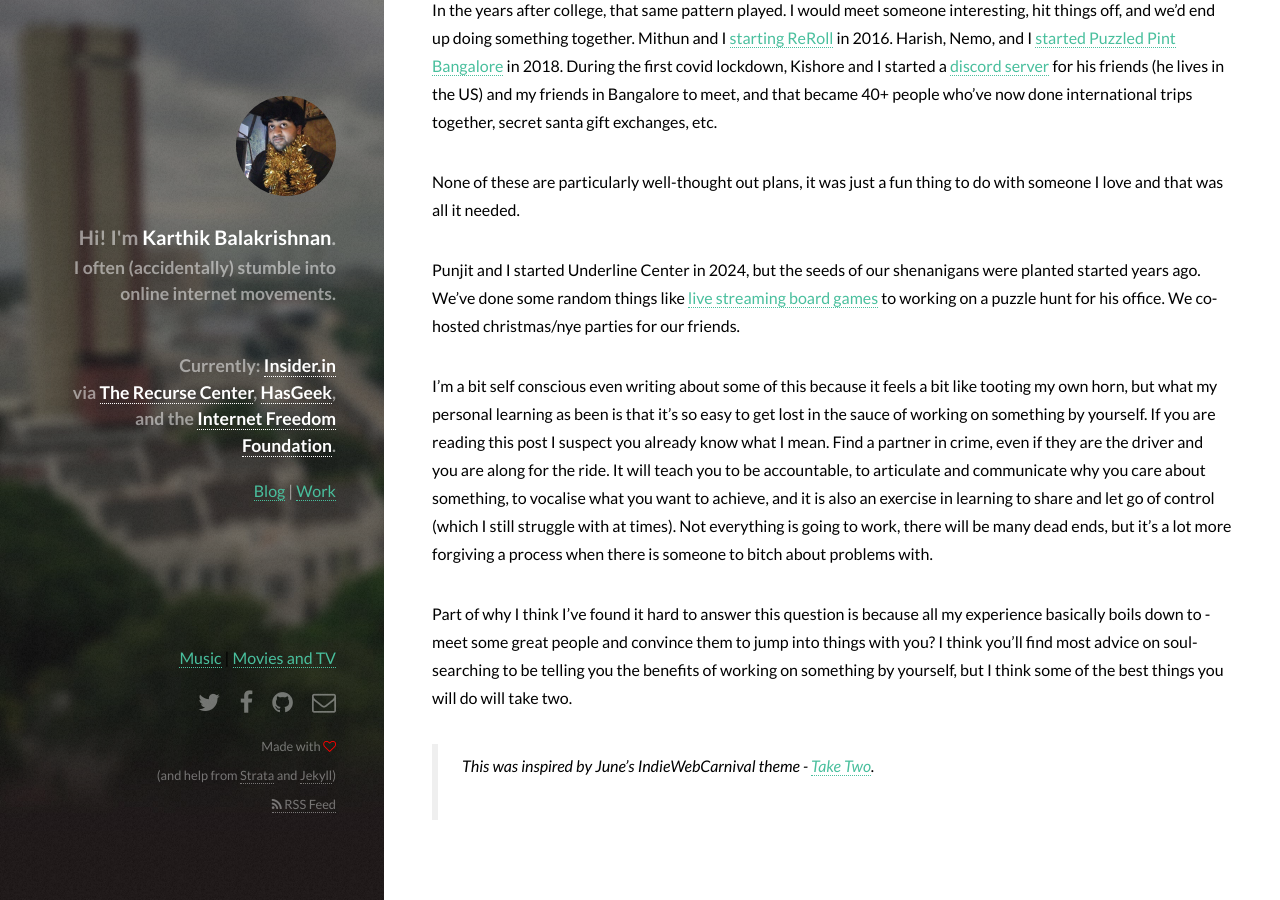
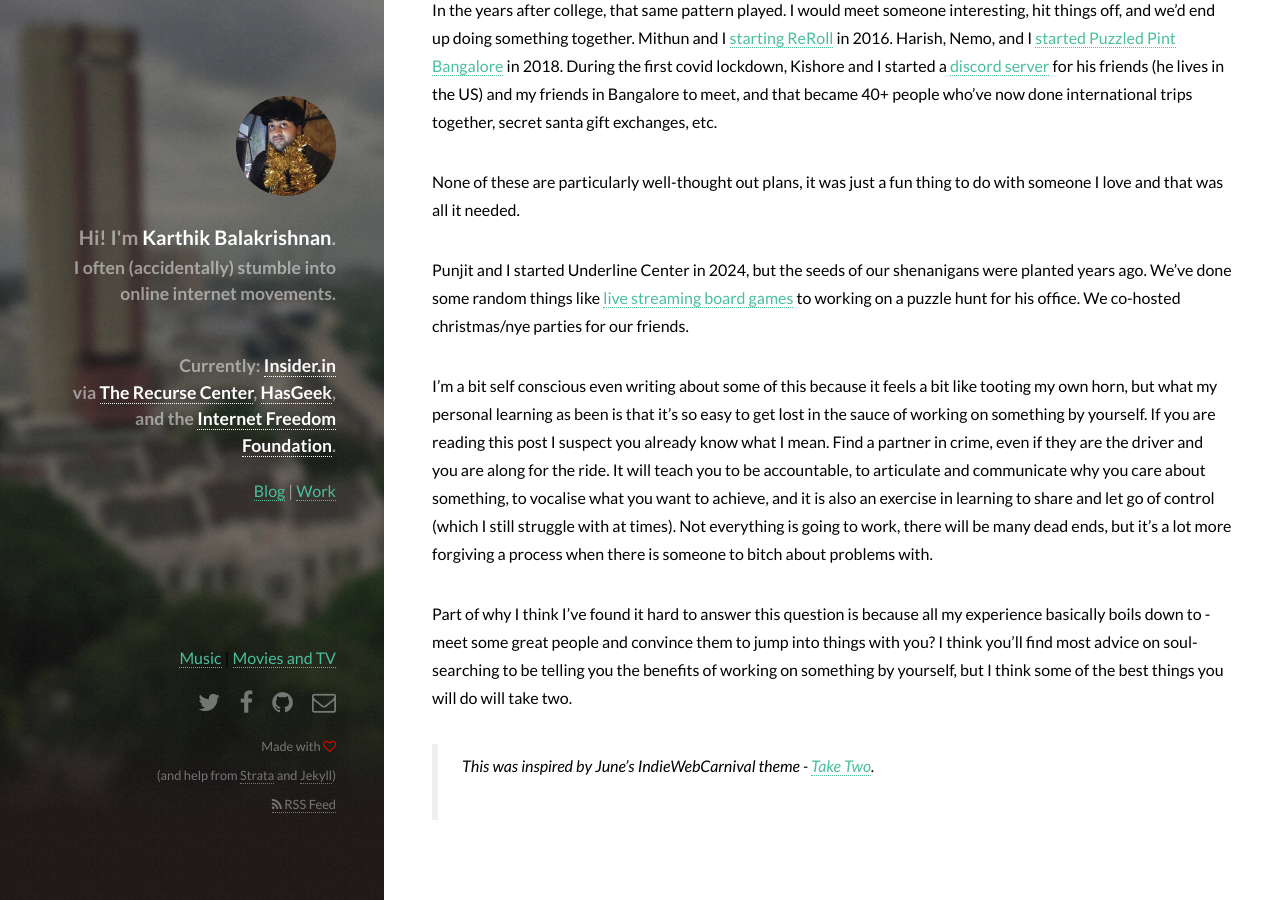
Before and after one commit to karthikb351/karthikb351, a Jekyll site: the page built from _posts/2025-05-23-it-takes-two.md, in a window 1280 px wide and 900 px high, scrolled down 1384 px. Built offline with Jekyll 4.4.1, drawn with Linux system fonts in a browser that asks for light colours; part of the change alters nothing that is shown; some of the changed text lies outside the part shown.

```diff
--- a/_config.yml
+++ b/_config.yml
@@ -2,9 +2,7 @@
 title: Karthik Balakrishnan
 email: karthikb351@gmail.com
 description: > # this means to ignore newlines until "baseurl:"
-  Karthik Balakrishnan is a developer by day and activist by night.
-  He has been involved with numerous online movements such as
-  #SaveTheInternet, ChennaiRains.org.
+  Often stumbles into internet movements, though now mostly making new friends via underline.center
 baseurl: "" # the subpath of your site, e.g. /blog/
 url: "https://karthikbalakrishnan.com" # the base hostname & protocol for your site
 
--- a/_posts/2025-05-22-it-takes-two.md
+++ b/_posts/2025-05-23-it-takes-two.md
@@ -1,7 +1,7 @@
 ---
 layout: post
 title: "On ex-es and current partners (in crime)"
-date: 2025-06-22 01:30:00 +0530
+date: 2025-06-23 01:30:00 +0530
 categories: indie-web-club
 permalink: "/blog/partners-in-crime"
 description: "One (plausible) answer for how I stay motivated to work on things"
@@ -31,7 +31,7 @@ In the years after college, that same pattern played. I would meet someone inter
 
 None of these are particularly well-thought out plans, it was just a fun thing to do with someone I love and that was all it needed.
 
-Punjit and I started Underline Center in 2024, but the seeds of our shenanigans were planted started years ago. We've done some random things like [live streaming board games](https://www.youtube.com/watch?v=DDRSvMxjuJY) to working on a puzzle hunt for his office. We co-hosted christmas/nye parties for our friends.
+Punjit and I started Underline Center in 2024, but the seeds of our shenanigans were planted years ago. We've done some random things like [live streaming board games](https://www.youtube.com/watch?v=DDRSvMxjuJY) to working on a puzzle hunt for his office. We co-hosted christmas/nye parties for our friends.
 
 I'm a bit self conscious even writing about some of this because it feels a bit like tooting my own horn, but what my personal learning as been is that it's so easy to get lost in the sauce of working on something by yourself. If you are reading this post I suspect you already know what I mean. Find a partner in crime, even if they are the driver and you are along for the ride. It will teach you to be accountable, to articulate and communicate why you care about something, to vocalise what you want to achieve, and it is also an exercise in learning to share and let go of control (which I still struggle with at times). Not everything is going to work, there will be many dead ends, but it's a lot more forgiving a process when there is someone to bitch about problems with.
 
```
